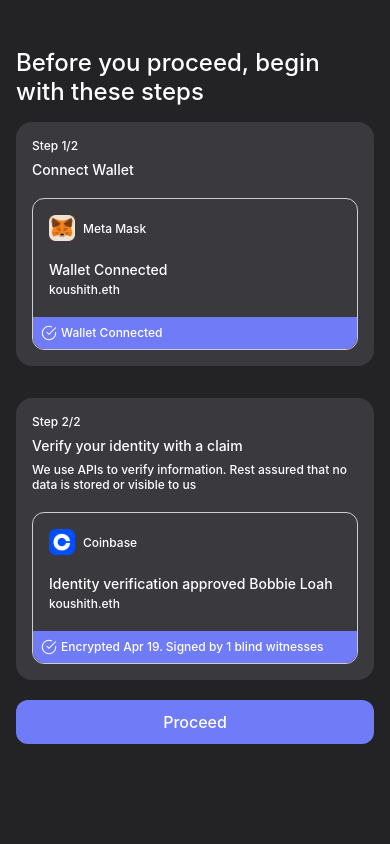
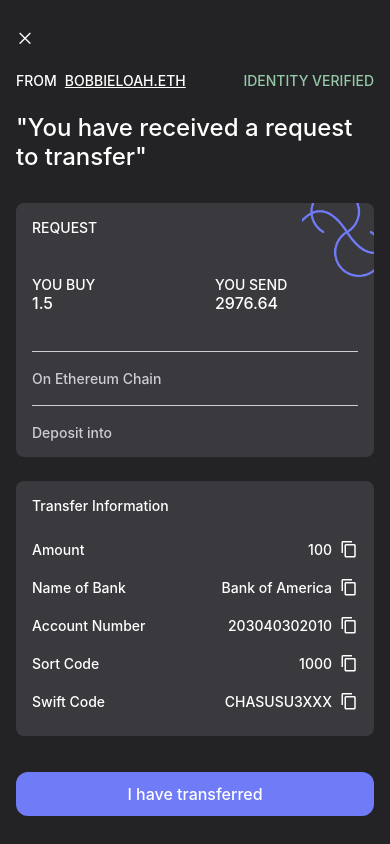
Before and after one commit to cksadhukhan/hyper-ramp, a React Native app: screen / in a window 390 px wide. Built offline with nearby package versions, Linux system fonts and the light colour scheme.

Commit message:
accept screen added

```diff
--- a/App.tsx
+++ b/App.tsx
@@ -7,11 +7,13 @@
 import AddNewBank from './src/screens/bank/new-bank.screen';
 import AddNewWallet from './src/screens/wallet/wallet.screen';
 import {VerifyWallet} from './src/screens';
+import AcceptedRequestScreen from './src/screens/request/accepted/accepted.screen';
 
 const App: React.FC = () => {
   return (
     <ThemeProvider theme={theme}>
-      <VerifyWallet />
+      {/* <VerifyWallet /> */}
+      <AcceptedRequestScreen />
     </ThemeProvider>
   );
 };
--- a/src/components/button/button.component.tsx
+++ b/src/components/button/button.component.tsx
@@ -7,6 +7,7 @@
   type: 'primary' | 'text' | 'icon';
   text?: string;
   icon?: React.ReactNode;
+  fit?: boolean;
 }
 
 const BaseButton = styled.TouchableOpacity<ButtonProps>`
@@ -20,6 +21,7 @@
       : type === 'icon'
       ? theme.colors.base
       : 'transparent'};
+  width: ${({fit}) => (fit ? 'auto' : '100%')};
 `;
 
 const Button: React.FC<ButtonProps> = ({type, text, icon, ...rest}) => {
--- a/src/components/text/text.component.tsx
+++ b/src/components/text/text.component.tsx
@@ -5,6 +5,7 @@
 interface TextComponentProps extends TextProps {
   variant?: 'heading' | 'body' | 'subheading' | 'button' | 'caption';
   color?: string;
+  underline?: boolean;
 }
 
 const BaseText = styled.Text<TextComponentProps>`
@@ -26,6 +27,8 @@
   }};
   font-weight: ${({variant}) => 500};
   color: ${({theme, color}) => color ?? theme.colors.text};
+  text-decoration-line: ${({theme, underline}) =>
+    underline ? 'underline' : underline};
 `;
 
 const Text: React.FC<TextComponentProps> = ({children, ...rest}) => {
--- /dev/null
+++ b/src/screens/request/accepted/accepted.screen.tsx
@@ -0,0 +1,75 @@
+import React from 'react';
+import Screen from '../../../components/screen/screen.component';
+import Header from '../components/header/header.component';
+import Spacer from '../../../components/spacer/spacer.component';
+import styled from 'styled-components/native';
+import Text from '../../../components/text/text.component';
+import RequestCard from '../components/request-card/request-card.component';
+import TransferInfo from '../components/transfer-info/transfer-info.component';
+import {ScrollView} from 'react-native';
+import Button from '../../../components/button/button.component';
+
+const SenderContainer = styled.View`
+  flex-direction: row;
+  align-items: center;
+  justify-content: space-between;
+`;
+
+const SenderInfo = styled.View`
+  flex-direction: row;
+  align-items: center;
+`;
+
+interface AcceptedRequestProps {}
+
+const AcceptedRequestScreen: React.FC<AcceptedRequestProps> = (
+  props: AcceptedRequestProps,
+) => {
+  const {} = props;
+
+  const sender = 'BOBBIELOAH.ETH';
+
+  return (
+    <Screen>
+      <Header actionType="quit" />
+      <Spacer vertical={12} />
+      <SenderContainer>
+        <SenderInfo>
+          <Text variant="subheading">FROM</Text>
+          <Spacer horizontal={4} />
+          <Text underline variant="subheading">
+            {sender}
+          </Text>
+        </SenderInfo>
+        <Text variant="subheading" color="#96C9AA">
+          IDENTITY VERIFIED
+        </Text>
+      </SenderContainer>
+      <Spacer vertical={12} />
+      <Text variant="heading">"You have received a request to transfer"</Text>
+      <Spacer vertical={16} />
+      <ScrollView showsVerticalScrollIndicator={false}>
+        <RequestCard
+          logo
+          label="REQUEST"
+          firstLabel="YOU BUY"
+          secondLabel="YOU SEND"
+          sell={1.5}
+          receive={2976.64}
+        />
+        <Spacer vertical={12} />
+        <TransferInfo
+          amount={100}
+          bankName="Bank of America"
+          accountNumber={203040302010}
+          sortCode={1000}
+          swiftCode="CHASUSU3XXX"
+        />
+      </ScrollView>
+      <Spacer vertical={16} />
+      <Button fit type="primary" text="I have transferred" />
+    </Screen>
+  );
+};
+
+export default AcceptedRequestScreen;
--- a/src/screens/request/components/request-card/request-card.component.tsx
+++ b/src/screens/request/components/request-card/request-card.component.tsx
@@ -20,6 +20,8 @@
   theme?: 'default' | 'primary';
   timestamp?: string;
   ethValue?: string;
+  firstLabel?: string;
+  secondLabel?: string;
 }
 
 const Head = styled.View`
@@ -123,6 +125,8 @@
     onShare,
     logo,
     theme = 'default',
+    firstLabel,
+    secondLabel,
   } = props;
 
   const {width} = useWindowDimensions();
@@ -162,13 +166,13 @@
         <Spacer vertical={10} />
         <Middle>
           <SellContent>
-            <Text variant="subheading">Sell</Text>
+            <Text variant="subheading">{firstLabel ?? 'Sell'}</Text>
             <Text variant="button">{sell}</Text>
           </SellContent>
           <ReceiveContainer>
             <Seperator />
             <ReceiveContent>
-              <Text variant="subheading">Receive</Text>
+              <Text variant="subheading">{secondLabel ?? 'Receive'}</Text>
               <Text variant="button">{receive}</Text>
             </ReceiveContent>
           </ReceiveContainer>
--- /dev/null
+++ b/src/screens/request/components/transfer-info/transfer-info.component.tsx
@@ -0,0 +1,90 @@
+import React from 'react';
+import Card from '../../../../components/card/card.component';
+import Text from '../../../../components/text/text.component';
+import Spacer from '../../../../components/spacer/spacer.component';
+import styled from 'styled-components/native';
+import MatIcon from 'react-native-vector-icons/MaterialCommunityIcons';
+
+interface TransferInfoProps {
+  amount?: number;
+  bankName?: string;
+  accountNumber?: number | string;
+  sortCode?: number;
+  swiftCode?: string;
+}
+
+const Item = styled.View`
+  flex-direction: row;
+  align-items: center;
+  justify-content: space-between;
+  margin: 10px 0%;
+`;
+
+const Value = styled.View`
+  flex-direction: row;
+  align-items: center;
+`;
+
+const Icon = styled(MatIcon)`
+  color: ${({theme}) => theme.colors.white};
+  font-size: 18px;
+`;
+
+const TransferInfo: React.FC<TransferInfoProps> = (
+  props: TransferInfoProps,
+) => {
+  const {amount, bankName, accountNumber, sortCode, swiftCode} = props;
+
+  return (
+    <Card>
+      <Text variant="subheading">Transfer Information</Text>
+      <Spacer vertical={8} />
+      <Item>
+        <Text variant="subheading">Amount</Text>
+        <Value>
+          <Text variant="subheading">{amount}</Text>
+          <Spacer horizontal={4} />
+          <Icon name="content-copy" onPress={() => {}} />
+        </Value>
+      </Item>
+
+      <Item>
+        <Text variant="subheading">Name of Bank</Text>
+        <Value>
+          <Text variant="subheading">{bankName}</Text>
+          <Spacer horizontal={4} />
+          <Icon name="content-copy" onPress={() => {}} />
+        </Value>
+      </Item>
+
+      <Item>
+        <Text variant="subheading">Account Number</Text>
+        <Value>
+          <Text variant="subheading">{accountNumber}</Text>
+          <Spacer horizontal={4} />
+          <Icon name="content-copy" onPress={() => {}} />
+        </Value>
+      </Item>
+
+      <Item>
+        <Text variant="subheading">Sort Code</Text>
+        <Value>
+          <Text variant="subheading">{sortCode}</Text>
+          <Spacer horizontal={4} />
+          <Icon name="content-copy" onPress={() => {}} />
+        </Value>
+      </Item>
+
+      <Item>
+        <Text variant="subheading">Swift Code</Text>
+        <Value>
+          <Text variant="subheading">{swiftCode}</Text>
+          <Spacer horizontal={4} />
+          <Icon name="content-copy" onPress={() => {}} />
+        </Value>
+      </Item>
+    </Card>
+  );
+};
+
+export default TransferInfo;
```
Also changed, not shown: 1 other file (tests, documents, lock files or other folders).
